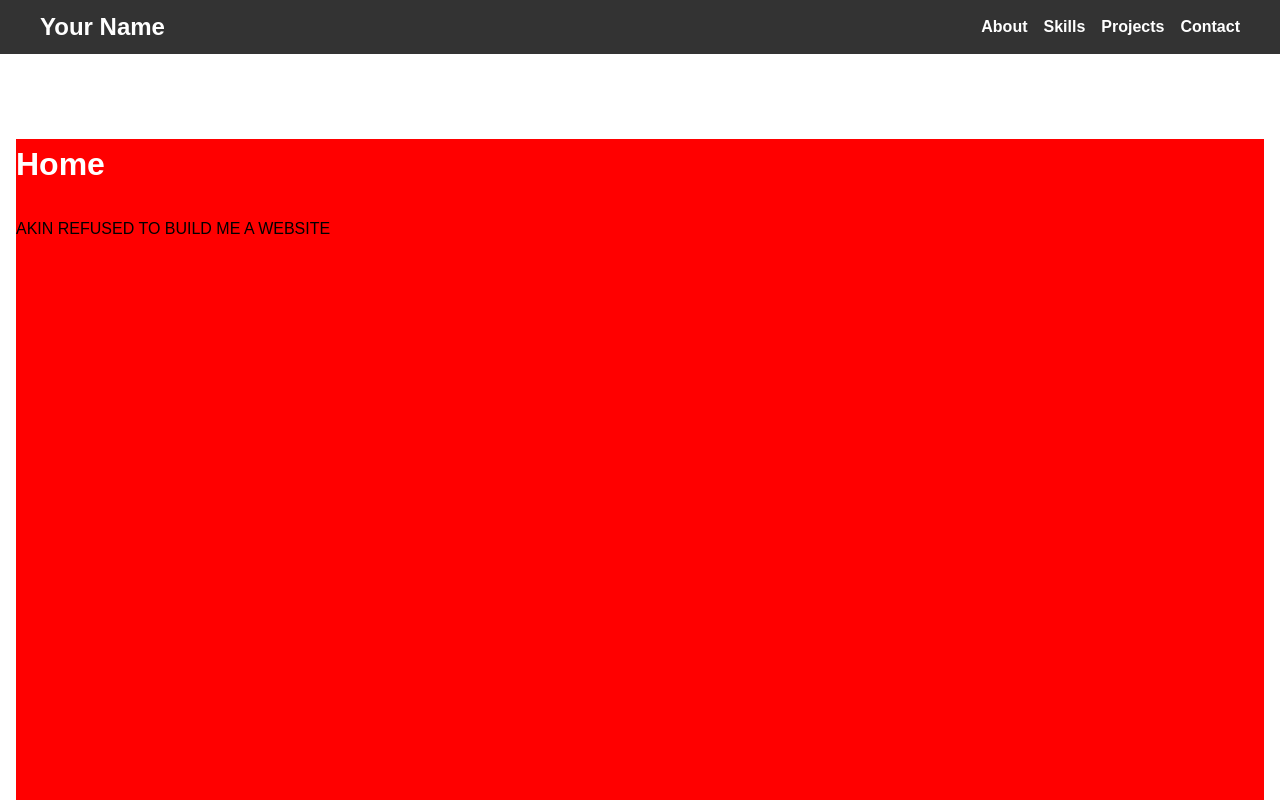
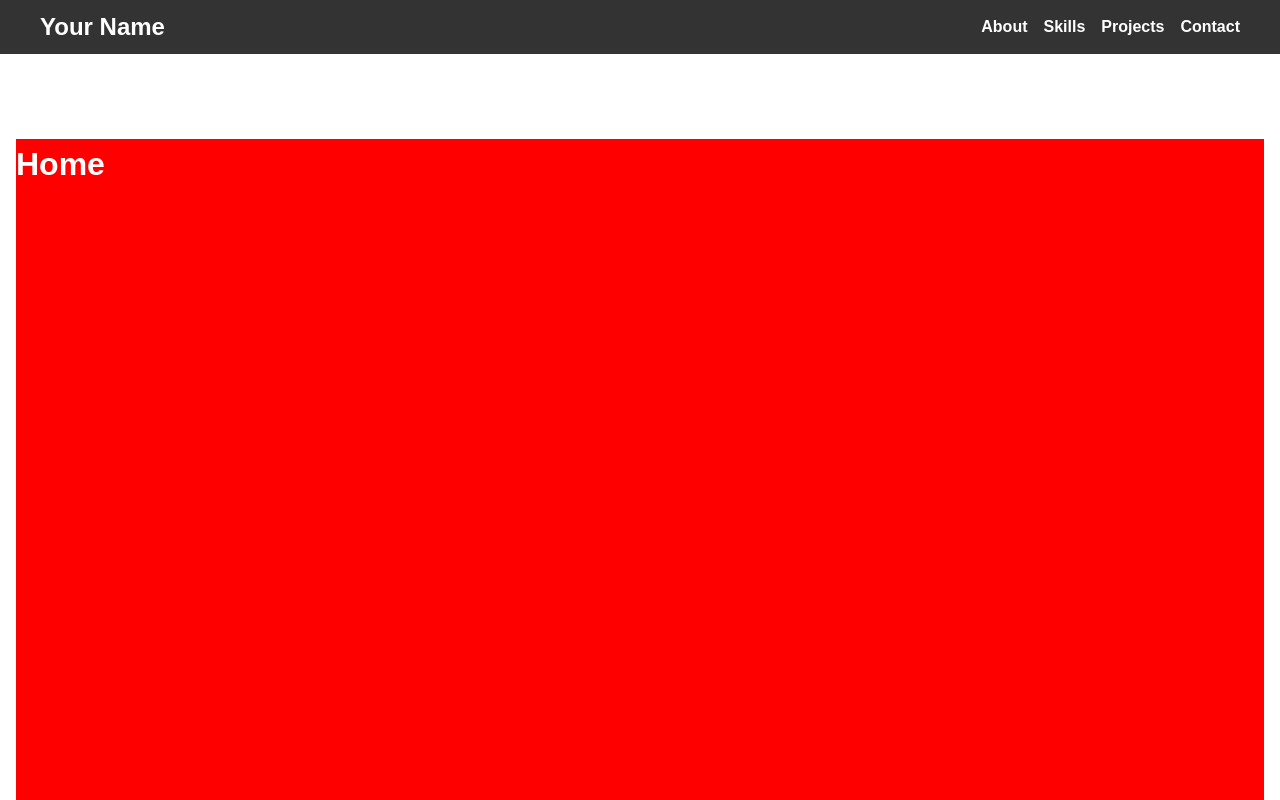
Before and after one commit to mnjja/jja.github.io, a plain HTML site: page index.html in a window 1280 px wide. Shown: the top 800 px of the page. Drawn offline with Linux system fonts and the light colour scheme.

Commit message:
#00006: Update

```diff
--- a/index.html
+++ b/index.html
@@ -28,8 +28,6 @@
 
         <section id="home">
             <h2>Home</h2>
-
-            <p> AKIN REFUSED TO BUILD ME A WEBSITE </p>
             <!-- Blank home page content -->
         </section>
 
```
